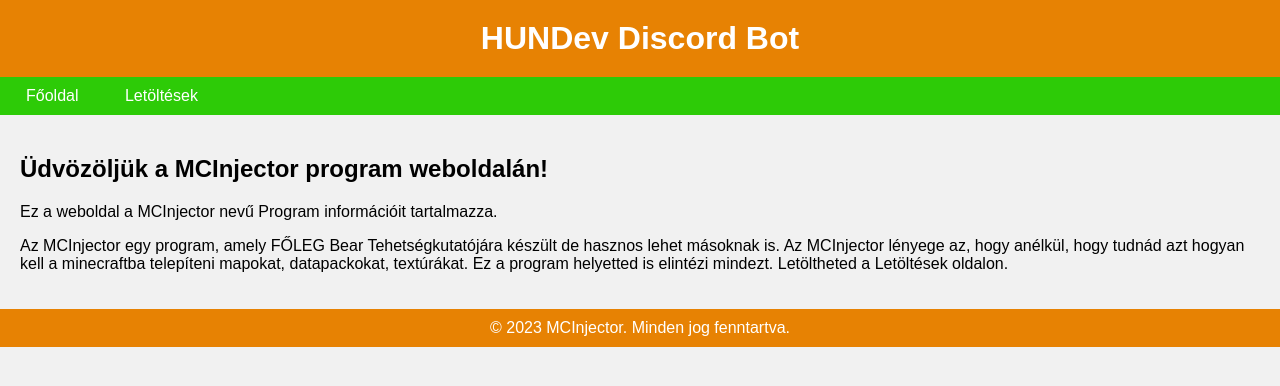
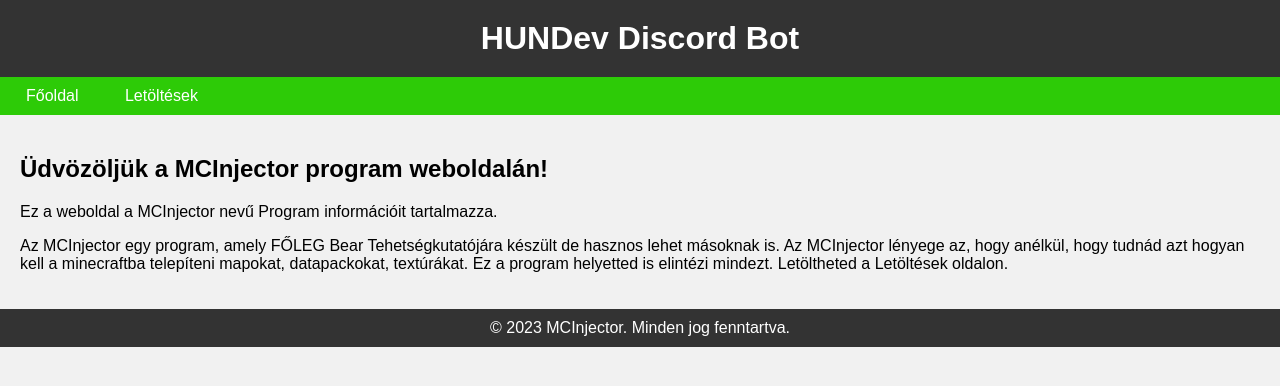
Before and after one commit to Korte-Craft/mci.github.io, a plain HTML site: page index.html in a window 1280 px wide. Drawn offline with Linux system fonts and the light colour scheme.

Commit message:
Update index.html

```diff
--- a/index.html
+++ b/index.html
@@ -12,7 +12,7 @@
         }
 
         header {
-            background-color: #E78203;
+            background-color: #333333;
             color: #ffffff;
             padding: 20px;
             text-align: center;
@@ -54,7 +54,7 @@
         }
 
         footer {
-            background-color: #E78203;
+            background-color: #333333;
             color: #ffffff;
             padding: 10px;
             text-align: center;
```
